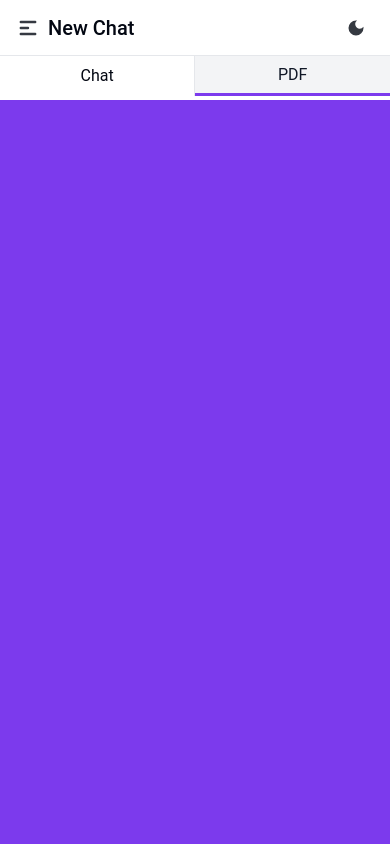
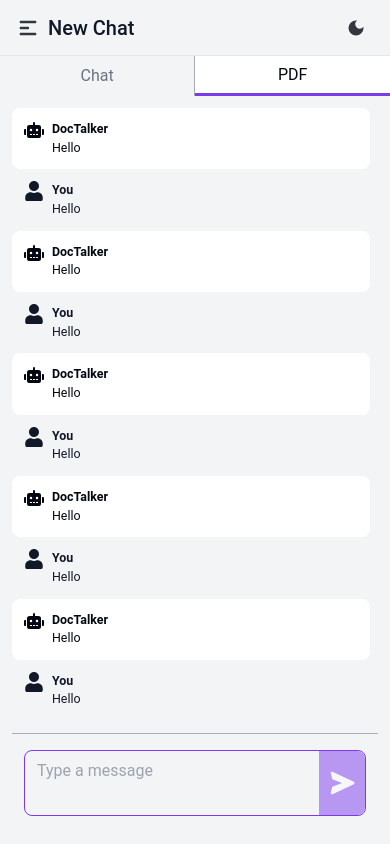
Before and after one commit to Peter3Khalil/DocTalkerTest, a Next.js app: page /chat/0 in a window 390 px wide. Built offline with nearby package versions, Linux system fonts and the light colour scheme; grey boxes are pictures that could not be loaded.

Commit message:
Handle chat page

```diff
--- a/src/components/DashboardLayout.jsx
+++ b/src/components/DashboardLayout.jsx
@@ -1,14 +1,10 @@
 import React from "react"
-import Header from "./Header"
 import Sidebar from "./Sidebar"
 
 const DashboardLayout = ({children}) => {
   return (
     <div className="flex w-full h-full">
-      <div className="flex flex-col order-2 w-full h-full">
-        {/* Header */}
-        <Header />
-        {/* Upload file */}
+      <div className="flex flex-col flex-grow order-2 h-full bg-accent text-accent-foreground">
        {children}
       </div>
       {/* Sidebar */}
--- a/src/components/Form.jsx
+++ b/src/components/Form.jsx
@@ -1,5 +1,6 @@
-import React, { useEffect, useRef, useState } from "react"
+import React, { useEffect, useRef } from "react"
 import { BiSolidSend } from "react-icons/bi"
+import { IoMdClose } from "react-icons/io";
 
 const Form = ({value,setValue}) => {
   const textareaRef = useRef()
@@ -22,8 +23,8 @@ const Form = ({value,setValue}) => {
     textareaRef.current.focus()
   }, [])
   return (
-    <form className="min-h-[4rem] w-full shrink-0 border-t px-3 py-4">
-      <div className="inputContainer flex h-full w-full items-center rounded border">
+    <form className="min-h-[4rem] w-full shrink-0 border-t border-foreground/30 px-3 py-4">
+      <div className="inputContainer flex h-full w-full items-center rounded border ">
         <div className="flex h-full w-full pr-2">
           <textarea
             className="h-full w-full resize-none bg-inherit px-3 py-2 outline-none"
@@ -40,7 +41,7 @@ const Form = ({value,setValue}) => {
             className={`${value ? "block" : "hidden"}`}
             onClick={clear}
           >
-            ❌
+          <IoMdClose className="" />
           </button>
         </div>
 
--- a/src/components/Header.jsx
+++ b/src/components/Header.jsx
@@ -6,7 +6,8 @@ import { changeTheme } from "../redux/slices/themeSlice"
 import { MdLightMode, MdDarkMode } from "react-icons/md"
 import { IoMdEye,IoMdEyeOff } from "react-icons/io";
 import { showDocument, hideDocument } from "../redux/slices/isDocumentOpened"
-const Header = ({ title = "New Chat" }) => {
+import cn from "../utils/cn"
+const Header = ({ title = "New Chat",toggleDocument=true }) => {
   const isSidebarOpened = useSelector(
     (state) => state.isSidebarOpened.isSidebarOpened,
   )
@@ -30,8 +31,8 @@ const Header = ({ title = "New Chat" }) => {
     dispatch(hideDocument())
   }
   return (
-    <header className="flex items-center justify-between w-full px-4 border-b h-14 shrink-0 bg-background text-foreground dark:border-foreground/30">
-      <div className="flex w-[70%] items-center gap-2">
+    <header className="flex items-center justify-between w-full px-4 border-b shrink-0 h-14 bg-accent text-accent-foreground dark:border-foreground/30 ">
+      <div className="flex items-center flex-grow gap-2">
         <button
           type="button"
           className="text-2xl text-foreground/80"
@@ -40,16 +41,17 @@ const Header = ({ title = "New Chat" }) => {
         >
           <HiMenuAlt1 />
         </button>
-        <div className="relative w-[80%]">
-          <h1
-            className="overflow-hidden text-xl font-semibold text-clip whitespace-nowrap"
+        <div className="relative w-full">
+          <p
+            className="w-[70%] text-xl font-semibold line-clamp-1 text-clip"
             title={title}
           >
             {title}
-          </h1>
-          <div className="absolute top-0 bottom-0 right-0 w-8 group-hover:from-token-surface-primary bg-gradient-to-l from-background to-transparent"></div>
+          </p>
+          <div className="absolute top-0 bottom-0 right-0 w-8 bg-gradient-to-l from-accent to-transparent"></div>
         </div>
       </div>
+
       <div className="flex items-start gap-2">
         <button
           type="button"
@@ -61,13 +63,16 @@ const Header = ({ title = "New Chat" }) => {
         </button>
         <button
           type="button"
-          className="hidden p-2 text-xl shrink-0 text-foreground/80 lg:block"
+          className={cn("hidden p-2 text-xl shrink-0 text-foreground/80 lg:block",{
+            "lg:hidden":!toggleDocument
+          })}
           title={isDocumentOpened?"Hide Document":"View Document"}
           onClick={isDocumentOpened ? hide : show}
         >
           {isDocumentOpened ? <IoMdEyeOff /> : <IoMdEye />}
         </button>
       </div>
+
     </header>
   )
 }
--- a/src/components/UploadFile.jsx
+++ b/src/components/UploadFile.jsx
@@ -109,7 +109,7 @@ const UploadFile = () => {
       )}
 
       {!isProcessing && (
-        <div className="flex h-[400px] w-full flex-col items-center justify-center gap-4 rounded border-2 border-dashed bg-muted/20 p-6 md:w-[400px]">
+        <div className="flex h-[400px] w-full flex-col items-center justify-center gap-4 rounded border-2 border-accent-foreground/20 border-dashed bg-muted/20 p-6 md:w-[400px]">
           {file ? (
             <FaFileUpload className="text-4xl leading-none text-primary" />
           ) : (
--- a/src/pages/chat/[chatId].jsx
+++ b/src/pages/chat/[chatId].jsx
@@ -1,12 +1,18 @@
-import { useRouter } from "next/router"
-import React, { useEffect, useRef } from "react"
-import { useSelector,useDispatch } from "react-redux"
+import React, { useEffect, useRef, useState } from "react"
+import { useSelector } from "react-redux"
 import DashboardLayout from "../../components/DashboardLayout"
+import { FaUser,FaRobot } from "react-icons/fa"
 import cn from "../../utils/cn"
-import { showDocument ,hideDocument} from "../../redux/slices/isDocumentOpened"
+import Header from "../../components/Header"
+import Form from "../../components/Form"
+const url =
+  "https://doctalker-app.s3.amazonaws.com/Simple%20Gantt%20chart1.xlsx3"
 
 const SingleChat = () => {
-  const isDocumentOpened = useSelector((state) => state.isDocumentOpened.isDocumentOpened)
+  const [message, setMessage] = useState("")
+  const isDocumentOpened = useSelector(
+    (state) => state.isDocumentOpened.isDocumentOpened,
+  )
   const mainContainerRef = useRef(null)
   const observerRef = useRef(null)
 
@@ -19,19 +25,18 @@ const SingleChat = () => {
         entries.forEach((entry) => {
           if (entry.isIntersecting) {
             document.querySelector("#pdfTap").classList.remove("visible")
-            if(entry.target.id === "chat"){
+            if (entry.target.id === "chat") {
               const chatTap = document.querySelector("#chatTap")
               chatTap.classList.add("visible")
-            }else{
+            } else {
               document.querySelector("#chatTap").classList.remove("visible")
               const pdfTap = document.querySelector("#pdfTap")
               pdfTap.classList.add("visible")
             }
-            console.log("Visible child:", entry.target.id)
           }
         })
       },
-      { root: mainContainer, threshold: 0.5 }
+      { root: mainContainer, threshold: 0.5 },
     )
 
     children.forEach((child) => observerRef.current.observe(child))
@@ -42,53 +47,105 @@ const SingleChat = () => {
       }
     }
   }, [])
-  const goToChat = ()=>{
+  const goToChat = () => {
     const mainContainer = document.querySelector("#main")
-    console.log(mainContainer.children[0].offsetWidth)
-    console.log(mainContainerRef.current.offsetWidth)
-    mainContainerRef.current.scrollTo({left:0,behavior:"smooth"})
+    mainContainerRef.current.scrollTo({ left: 0, behavior: "smooth" })
   }
-  const  goToPDF = ()=>{
-    console.log(mainContainerRef.current.offsetWidth)
-
-    mainContainerRef.current.scrollTo({left:mainContainerRef.current.offsetWidth,behavior:"smooth"})
+  const goToPDF = () => {
+    mainContainerRef.current.scrollTo({
+      left: mainContainerRef.current.offsetWidth,
+      behavior: "smooth",
+    })
   }
   return (
     <DashboardLayout>
-      <nav className="flex items-center w-full h-10 mb-1 shrink-0 lg:hidden">
-        <div id="chatTap" onClick={goToChat} className="flex items-center justify-center w-full h-full px-4 border-r cursor-pointer bg-background text-foreground dark:border-foreground/30">Chat</div>
-        <div id="pdfTap" onClick={goToPDF} className="flex items-center justify-center w-full h-full px-4 cursor-pointer bg-background text-foreground dark:border-foreground/30">PDF</div>
+      <Header />
+      <nav className="flex h-10 w-full shrink-0 items-center lg:hidden">
+        <div
+          id="chatTap"
+          onClick={goToChat}
+          className="flex h-full w-full cursor-pointer items-center justify-center border-r border-foreground/30 bg-muted px-4 text-muted-foreground"
+        >
+          Chat
+        </div>
+        <div
+          id="pdfTap"
+          onClick={goToPDF}
+          className="flex h-full w-full cursor-pointer items-center justify-center bg-muted px-4 text-muted-foreground"
+        >
+          PDF
+        </div>
       </nav>
-      <main id="main" ref={mainContainerRef} className="flex w-full h-full overflow-x-scroll snap-x snap-mandatory lg:snap-none lg:overflow-hidden scrollContainer">
+
+      <main
+        id="main"
+        ref={mainContainerRef}
+        className="flex h-full w-full snap-x snap-mandatory overflow-x-scroll bg-accent text-accent-foreground lg:snap-none lg:overflow-hidden"
+      >
         {/* Chat */}
         <section
-        id="chat"
+          id="chat"
           className={cn(
-            "h-full min-w-full snap-start overflow-y-auto bg-muted lg:min-w-[50%] lg:max-w-[100%] lg:shrink-0",
+            "h-full min-w-full flex-1 snap-start flex flex-col overflow-y-auto bg-muted lg:min-w-[50%] lg:max-w-[100%]  lg:shrink-0",
             {
               "lg:w-full": !isDocumentOpened,
             },
           )}
         >
           <div
-            className={cn("mx-auto h-full w-full  bg-purple-400", {
-              "lg:w-[70%]": !isDocumentOpened,
+            className={cn("mx-auto flex h-full w-full flex-col gap-3 p-3", {
+              "lg:w-[60%]": !isDocumentOpened,
             })}
           >
-            <div className="w-full h-full bg-primary"></div>
-            <div className="w-full h-[400vh] bg-black"></div>
+            <div className="w-full h-full overflow-auto pr-2">
+              {Array.from({ length: 70 }).map((_, i) => (
+                 <MessageBox key={i} message="Hello" isBot={i%2===0}/>
+              ))}
+            </div>
+           <Form value={message} setValue={setMessage}/>
           </div>
         </section>
 
         {/* PDF */}
-        {isDocumentOpened && (
-          <section id="pdf" className="h-full min-w-full snap-start bg-purple-300 lg:min-w-[50%] lg:max-w-[100%] lg:shrink-0">
-            PDF
-          </section>
-        )}
+
+        <section
+          id="pdf"
+          className={cn(
+            "h-full min-w-full snap-start lg:min-w-[50%] lg:max-w-[100%] lg:shrink-0",
+            {
+              hidden: !isDocumentOpened,
+            },
+          )}
+        >
+          <iframe
+            sandbox="allow-scripts allow-same-origin"
+            src={`https://docs.google.com/gview?url=${url}&embedded=true`}
+            className="h-full w-full"
+          ></iframe>
+        </section>
       </main>
     </DashboardLayout>
   )
 }
 
+const MessageBox = ({ message = "", isBot = false }) => {
+  return (
+    <div
+      className={cn(
+        "flex w-full items-start gap-2 rounded bg-inherit p-3 text-inherit",
+        {
+          "bg-background text-foreground": isBot,
+        }
+      )}
+    >
+      {isBot?<FaRobot className="shrink-0 text-xl"/>:<FaUser className="shrink-0 text-xl" />}
+      <div className="flex flex-grow flex-col ">
+        <p className="text-sm font-bold capitalize">{isBot?"DocTalker":"You"}</p>
+        <p className="break-all text-sm">
+          {message}
+        </p>
+      </div>
+    </div>
+  )
+}
 export default SingleChat
--- a/src/pages/index.jsx
+++ b/src/pages/index.jsx
@@ -1,9 +1,11 @@
 import React from "react"
-import UploadFile from "../components/UploadFile";
-import DashboardLayout from "../components/DashboardLayout";
+import UploadFile from "../components/UploadFile"
+import DashboardLayout from "../components/DashboardLayout"
+import Header from "../components/Header"
 const Home = () => {
   return (
     <DashboardLayout>
+      <Header toggleDocument={false} />
       <UploadFile />
     </DashboardLayout>
   )
--- a/src/styles/globals.css
+++ b/src/styles/globals.css
@@ -113,9 +113,7 @@ body,
   background-color: hsl(var(--muted-foreground) / 0.8);
 }
 
-.focus {
-  border: 1px solid hsl(var(--primary));
-}
+
 
 pre::-webkit-scrollbar {
   display: none;
@@ -126,23 +124,11 @@ iframe::-webkit-scrollbar {
   width: 0;
 }
 
-.scrollContainer {
-  scroll-snap-type: x mandatory;
-}
-.scrollContainer > * {
-  scroll-snap-align: start;
-}
-.scrollContainer::-webkit-scrollbar {
-  display: none;
-  width: 0;
-}
-.custom-shadow {
-  box-shadow: inset -15px 0px 10px -10px hsl(var(--foreground) / 0.2);
-}
+
 
 .visible {
- background-color: hsl(var(--accent));
- color: hsl(var(--accent-foreground));
+ background-color: hsl(var(--background));
+ color: hsl(var(--foreground));
  border-bottom:3px solid hsl(var(--primary));
  transition: all 0.3s ease ;
  -webkit-transition: all 0.3s ease ;
@@ -150,3 +136,7 @@ iframe::-webkit-scrollbar {
  -ms-transition: all 0.3s ease ;
  -o-transition: all 0.3s ease ;
 }
+
+#main::-webkit-scrollbar{
+  display: none;
+}
```
Also changed, not shown: src/pages/test1.jsx (added, +16 -0 lines).
